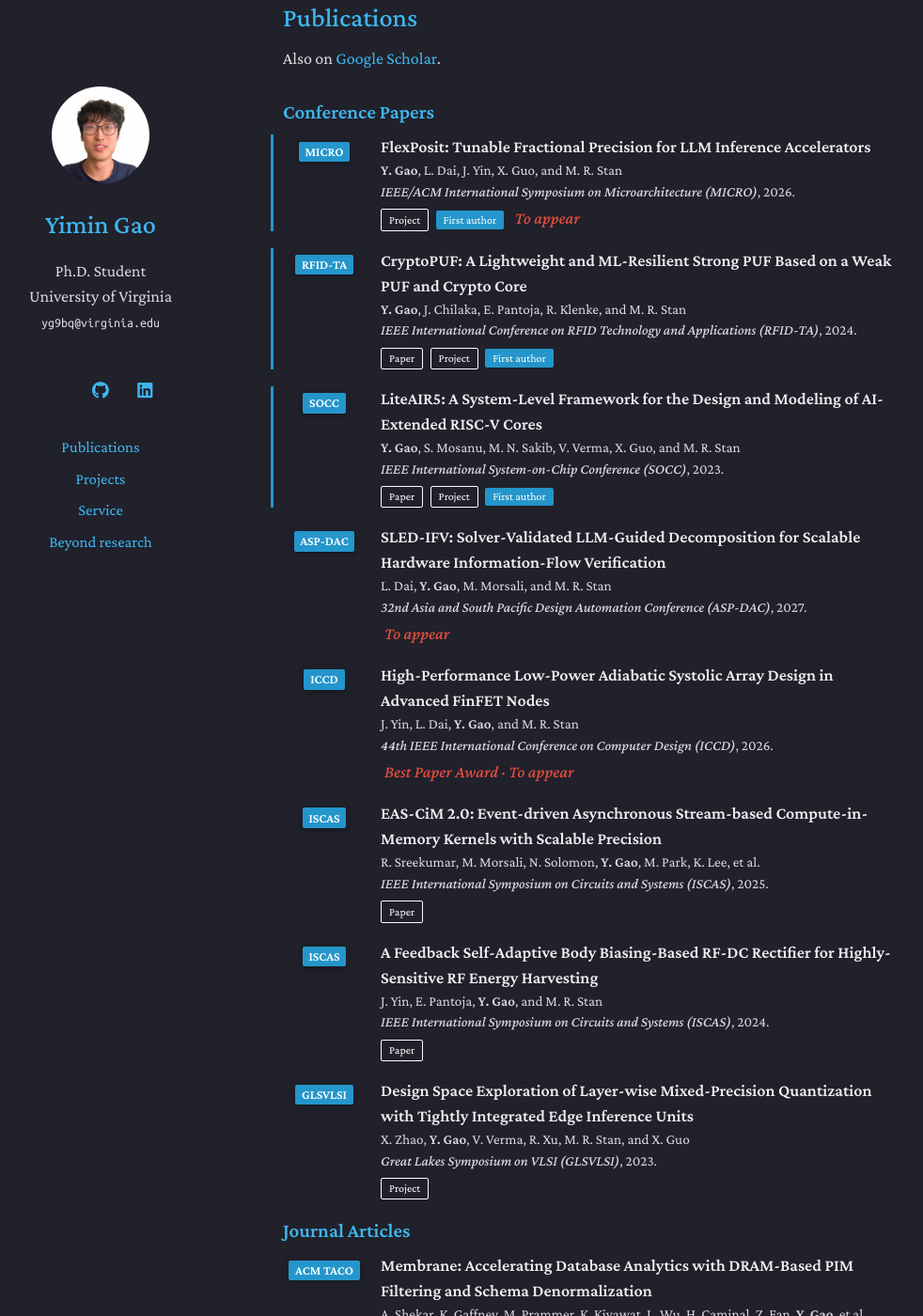
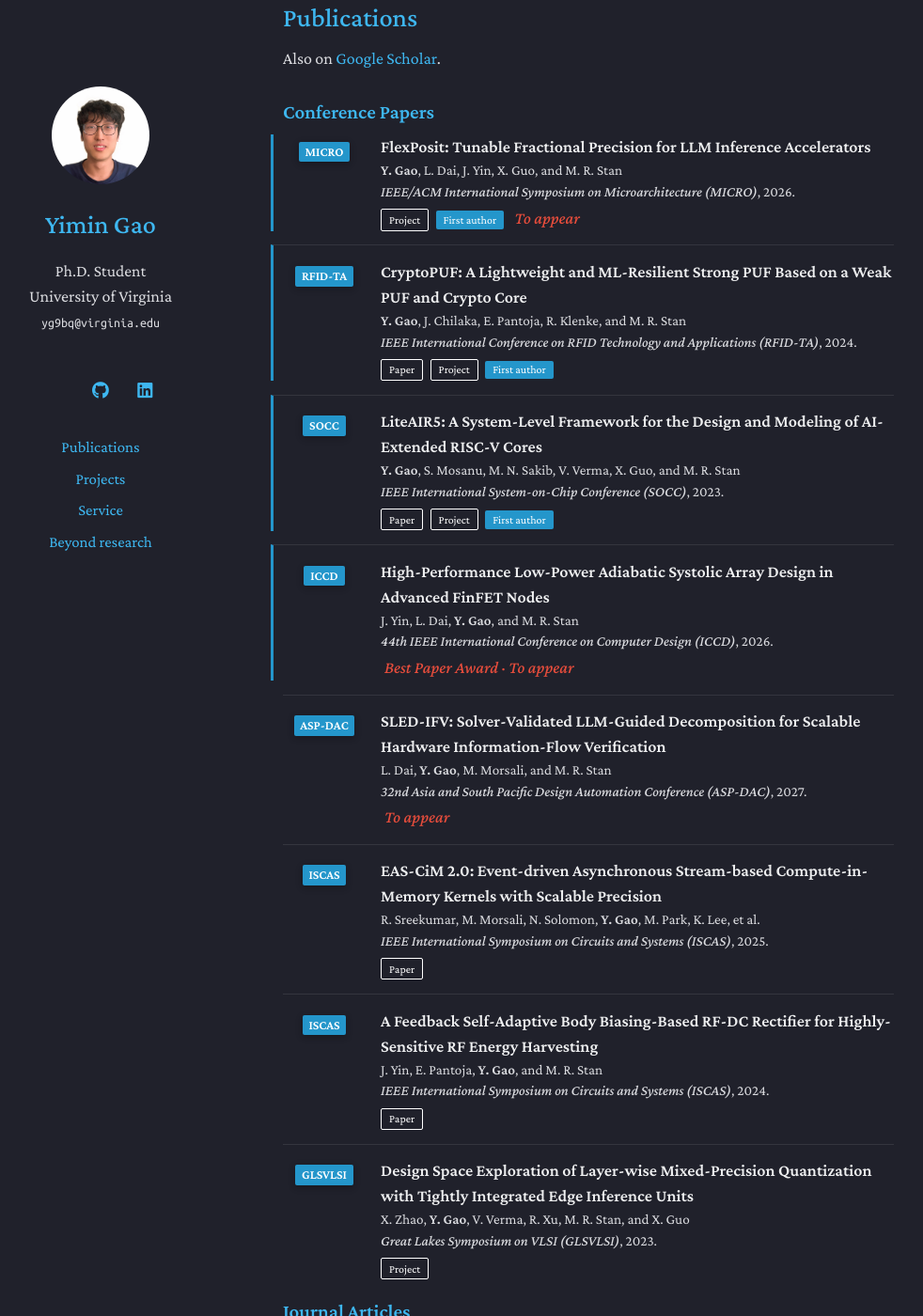
Before and after one commit to YiminGao0113/YiminGao0113.github.io, a Jekyll site: the page built from _pages/about.md, in a window 1280 px wide and 1400 px high, scrolled down 518 px. Shown: the whole window at 94% size, without its empty margins (169-1151 px from the left). Built offline with Jekyll 4.4.1, drawn with Linux system fonts in a browser that asks for light colours; a style sheet for code colours, icons or effects is not loaded; our own code applies the rules of GitHub Pages for plain Markdown files; some of the changed text lies outside the part shown.

Commit message:
ICCD Best Paper: add to Honors, highlight after first-author papers; divide publication entries
Co-Authored-By: Claude Opus 5.5 <noreply@anthropic.com>
Claude-Session: https://claude.ai/code/session_01YEvZxk96wYcaPiDtptvMUG

```diff
--- a/_includes/pub-entry.html
+++ b/_includes/pub-entry.html
@@ -8,7 +8,7 @@
 {% assign pub_authors_tail = pub_authors | slice: -5, 5 %}
 {% assign pub_first = pub.citation | slice: 0, 13 %}
 {% if pub_authors_tail == "et al" %}{% assign pub_authors = pub_authors | append: "." %}{% endif %}
-<li{% if pub_first == "<b>Y. Gao</b>" %} class="first-author"{% endif %}>
+<li{% if pub_first == "<b>Y. Gao</b>" %} class="first-author"{% elsif pub.highlight %} class="highlighted"{% endif %}>
 <div class="pub-row">
   <div class="abbr"><abbr class="badge">{{ pub.venue_short | default: pub.venue }}</abbr></div>
   <div class="pub-body">
--- a/_includes/publications.html
+++ b/_includes/publications.html
@@ -6,10 +6,11 @@
   {% assign pubs = site.publications | where: "category", category[0] | reverse %}
   {% if pubs.size > 0 %}
   <h3>{{ category[1].title }}</h3>
-  {% comment %} First-author papers lead each category; both groups stay newest-first. {% endcomment %}
+  {% comment %} First-author papers lead each category, then highlighted ones (e.g. awards), then the rest; each group newest-first. {% endcomment %}
   <ol class="bibliography">
     {% for post in pubs %}{% assign lead = post.citation | slice: 0, 13 %}{% if lead == "<b>Y. Gao</b>" %}{% include pub-entry.html pub=post %}{% endif %}{% endfor %}
-    {% for post in pubs %}{% assign lead = post.citation | slice: 0, 13 %}{% if lead != "<b>Y. Gao</b>" %}{% include pub-entry.html pub=post %}{% endif %}{% endfor %}
+    {% for post in pubs %}{% assign lead = post.citation | slice: 0, 13 %}{% if lead != "<b>Y. Gao</b>" and post.highlight %}{% include pub-entry.html pub=post %}{% endif %}{% endfor %}
+    {% for post in pubs %}{% assign lead = post.citation | slice: 0, 13 %}{% if lead != "<b>Y. Gao</b>" and post.highlight != true %}{% include pub-entry.html pub=post %}{% endif %}{% endfor %}
   </ol>
   {% endif %}
 {% endfor %}
--- a/_sass/_site.scss
+++ b/_sass/_site.scss
@@ -266,3 +266,9 @@ html:active-view-transition-type(back)::view-transition-new(root) { animation-na
 
 /* Dark mode only: the theme's former prefers-color-scheme: dark blocks are now @media all. */
 :root { color-scheme: dark; }
+
+/* Publications: award papers share the first-author accent bar; a light rule separates entries
+   so each venue line reads as belonging to the title above it. */
+.publications ol.bibliography li.highlighted { border-left: 3px solid var(--global-theme-color); padding-left: 10px; margin-left: -13px; }
+.publications ol.bibliography li + li { border-top: 1px solid rgba(255, 255, 255, 0.09); padding-top: 0.9rem; }
+.publications ol.bibliography li { margin-bottom: 0.9rem; }
```
Also changed, not shown: _pages/about.md (+1 -0 lines), _publications/2026-11-01-adiabatic-systolic-iccd.md (+1 -0 lines).
